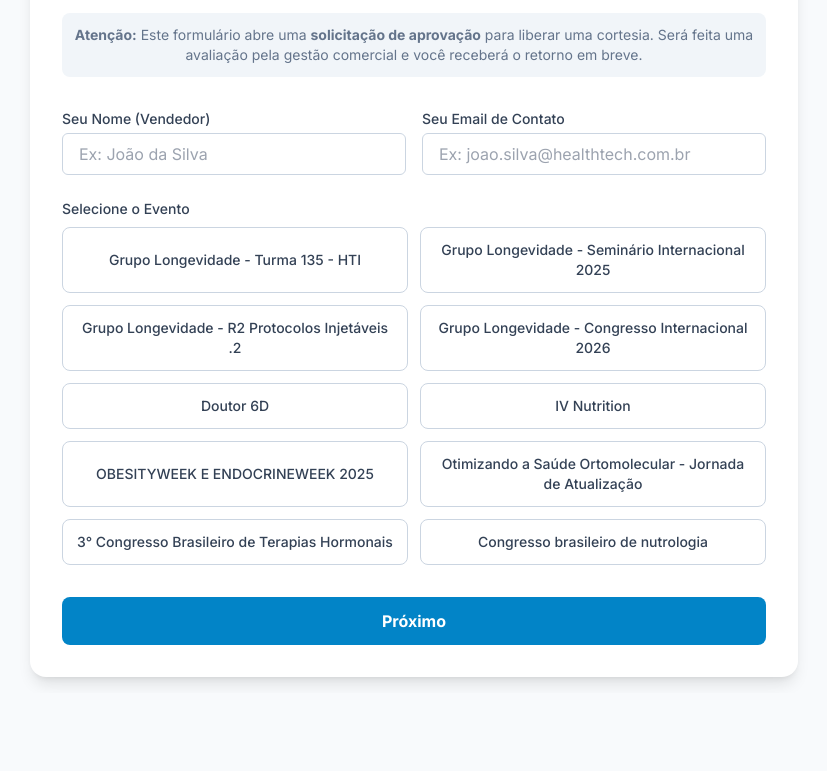
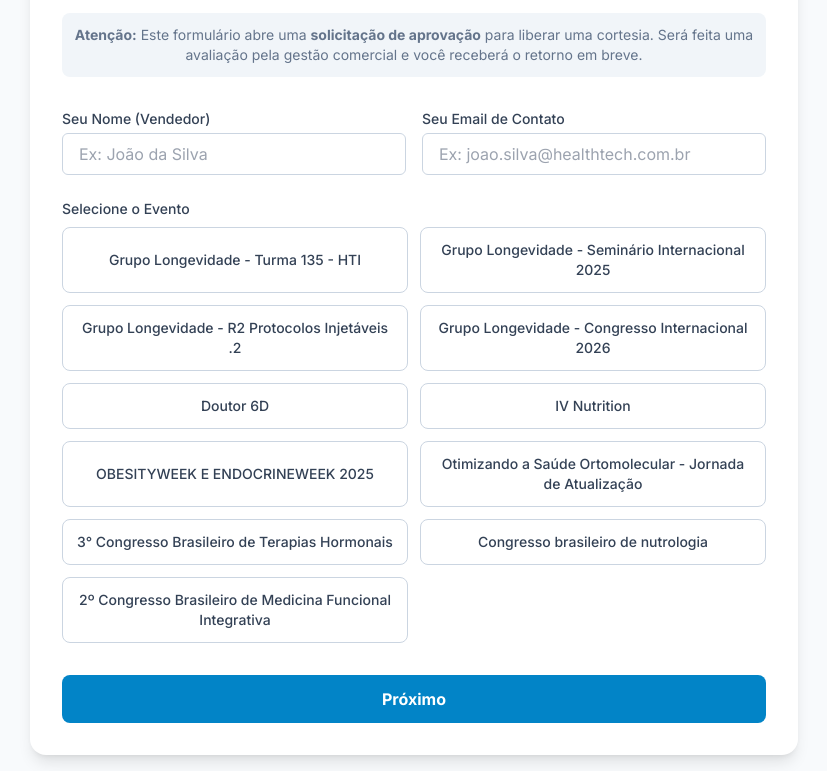
Before and after one commit to victormarim/app-cortesias, a plain HTML site: page index.html in a window 1280 px wide. Shown: the part 119-890 px from the top of the page, without its empty margins (226-1053 px from the left). Before the commit the page ends 812 px from the top, so only its background shows below. Drawn offline with nearby package versions, Linux system fonts and the light colour scheme.

Commit message:
Update index.html

```diff
--- a/index.html
+++ b/index.html
@@ -119,7 +119,8 @@
             "OBESITYWEEK E ENDOCRINEWEEK 2025",
             "Otimizando a Saúde Ortomolecular - Jornada de Atualização",
             "3° Congresso Brasileiro de Terapias Hormonais",
-            "Congresso brasileiro de nutrologia"
+            "Congresso brasileiro de nutrologia",
+            "2º Congresso Brasileiro de Medicina Funcional Integrativa"
         ];
         // URL do seu Google Apps Script
         const GOOGLE_APP_SCRIPT_URL = 'https://script.google.com/macros/s/AKfycbzxXmRQVyJ2FQV5PwFnfo7gGDEdlLrmOu_gURXpldU-PCeVLnTI1SjK7hvIez4tND3RAg/exec';
```
